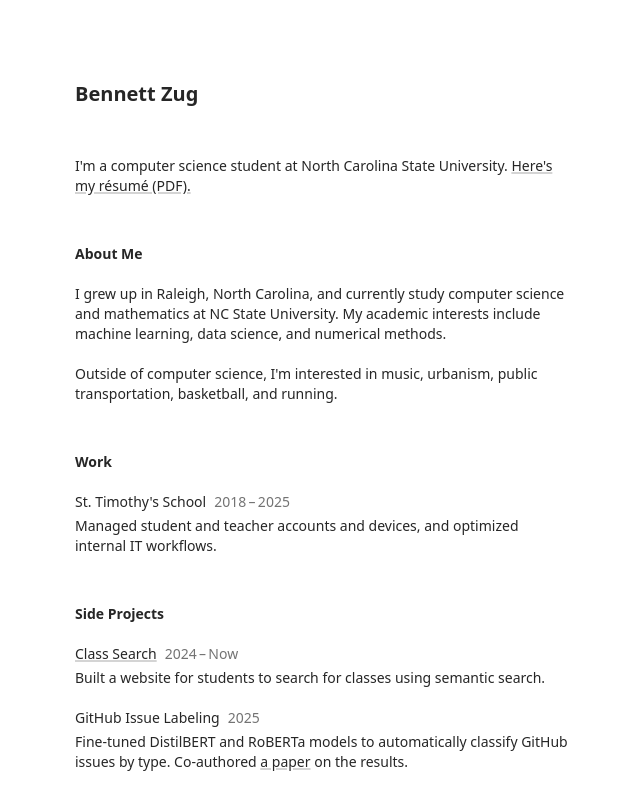
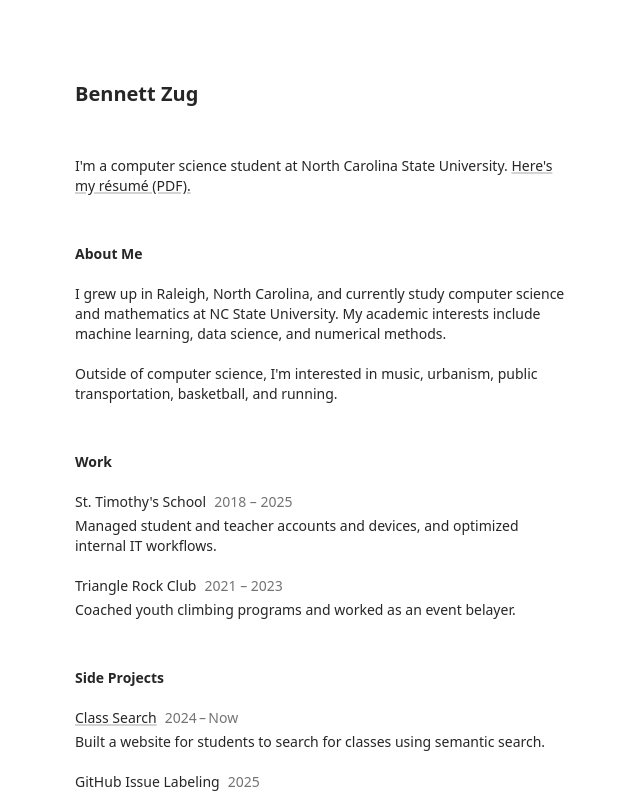
Before and after one commit to bennettzug/bennettzug.com, a Next.js app: page / in a window 1280 px wide. Shown: the top 794 px of the page, without its empty margins (317-957 px from the left). Built offline with nearby package versions, Linux system fonts and the light colour scheme.

Commit message:
updated work experience

```diff
--- a/src/app/page.tsx
+++ b/src/app/page.tsx
@@ -31,17 +31,27 @@ export default function Home() {
             </div>
             <div className="flex flex-col gap-5">
                 <p className="font-semibold">Work</p>
-
                 <div className="flex flex-col gap-1">
                     <div className="flex gap-2">
                         <p className="font-medium">St. Timothy&apos;s School</p>
                         <p className="text-neutral-500 dark:text-neutral-400">
-                            2018 – 2025
+                            2018 – 2025
                         </p>
                     </div>
                     <p>
                         Managed student and teacher accounts and devices, and
                         optimized internal IT workflows.
+                    </p>
+                </div>
+                <div className="flex flex-col gap-1">
+                    <div className="flex gap-2">
+                        <p className="font-medium">Triangle Rock Club</p>
+                        <p className="text-neutral-500 dark:text-neutral-400">
+                            2021 – 2023
+                        </p>
+                    </div>
+                    <p>
+                        Coached youth climbing programs and worked as an event belayer.
                     </p>
                 </div>
             </div>
```
